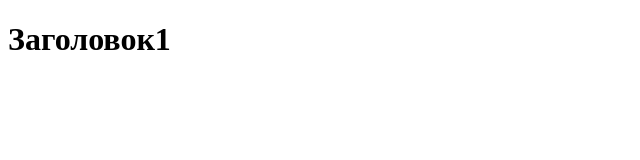
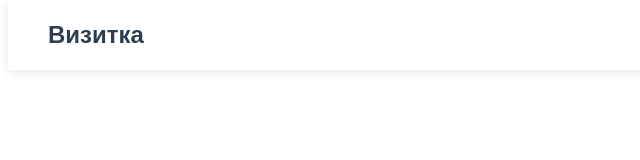
Before and after one commit to adam95zxc/chesu-first-project, a plain HTML site: page index.html in a window 1280 px wide. Shown: the whole page, without its empty margins (0-640 px from the left). Drawn offline with Linux system fonts and the light colour scheme.

Commit message:
Удалил тестовые файлы, добавил заголовок страницы

```diff
--- a/index.html
+++ b/index.html
@@ -4,8 +4,15 @@
     <meta charset="UTF-8">
     <meta name="viewport" content="width=device-width, initial-scale=1.0">
     <title>Document</title>
+    <link rel="stylesheet" href="styles/styles.css">
 </head>
 <body>
-    <h1>Заголовок1</h1>
+    <header>
+        <div class="navbar">
+            <div class="nav-container">
+                <div class="logo">
+                    <h2>Визитка</h2>
+                </div>
+    </header>
 </body>
 </html>
--- a/script.js
+++ /dev/null
@@ -1 +0,0 @@
-console.log("123")
--- /dev/null
+++ b/styles/styles.css
@@ -0,0 +1,29 @@
+body {
+    font-family: 'Arial', sans-serif;
+    line-height: 1.6;
+    color: #333;
+}
+
+
+.navbar {
+    background: #fff;
+    box-shadow: 0 2px 10px rgba(0,0,0,0.1);
+    position: fixed;
+    width: 100%;
+    top: 0;
+    z-index: 1000;
+}
+
+.nav-container {
+    max-width: 1200px;
+    margin: 0 auto;
+    padding: 0 20px;
+    display: flex;
+    justify-content: space-between;
+    align-items: center;
+    height: 70px;
+}
+
+.logo h2 {
+    color: #2c3e50;
+}
```
Also changed, not shown: styles/globals.css (deleted), styles/main.css (deleted), styles/variables.css (deleted).
